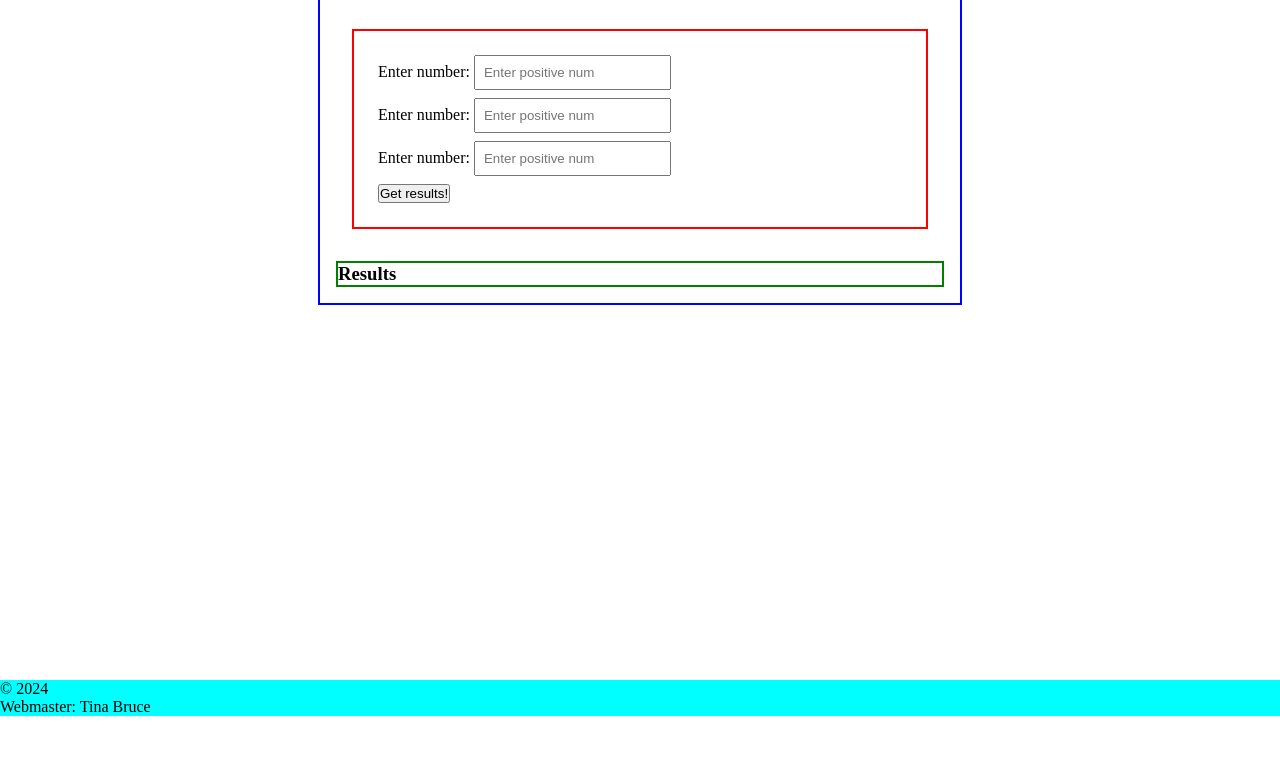
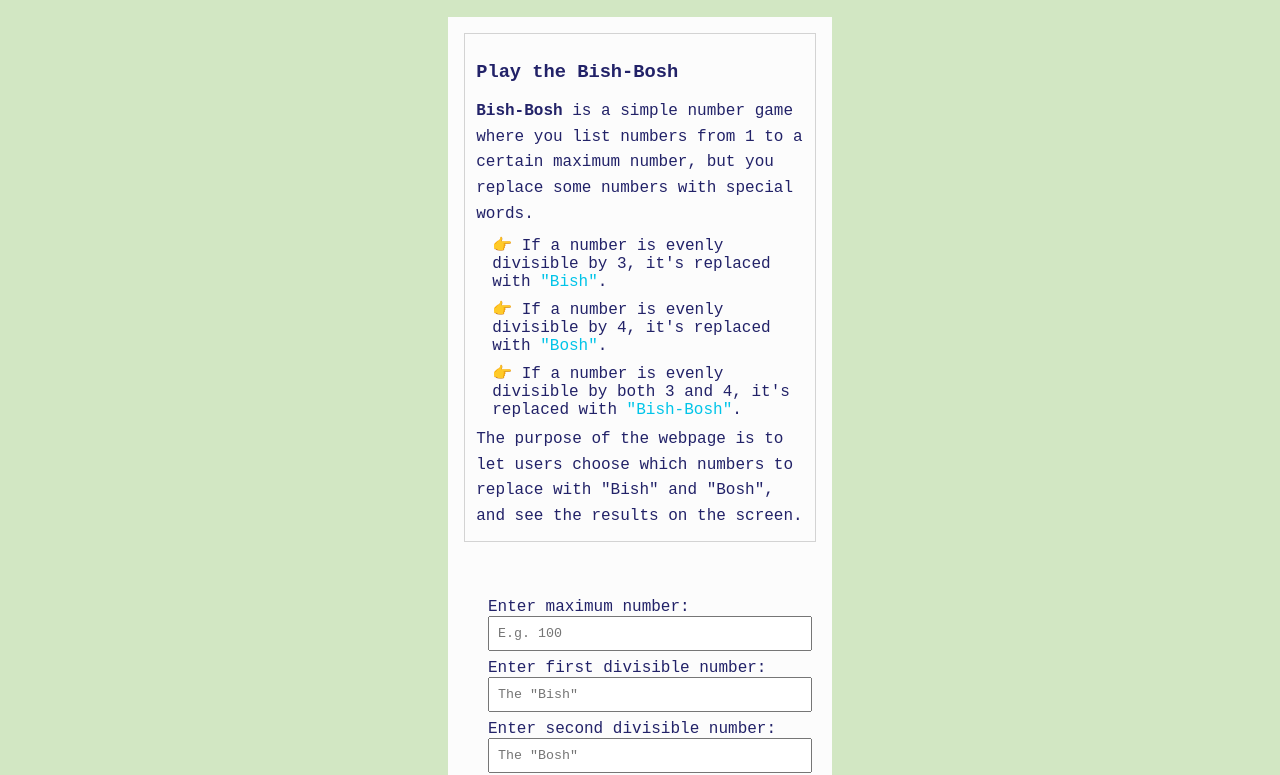
Before and after one commit to brucette/BishBosh, a plain HTML site: page index.html in a window 1280 px wide. Shown: the part 84-859 px from the top of the page. Before the commit the page ends 800 px from the top, so only its background shows below. Drawn offline with Linux system fonts and the light colour scheme; a web font is replaced by a local one.

Commit message:
BishBosh working

```diff
--- a/bishbosh.js
+++ b/bishbosh.js
@@ -1,30 +1,30 @@
 // Bish-Bosh
-// for (let number = 1; number <= 100; number++)
-// {
-//     if (number % 3 === 0 && number % 4 === 0) {
-//         console.log('Bish-Bosh');
-//     } else if (number % 3 === 0) {
-//         console.log('Bish');
-//     } else if (number % 4 === 0) {
-//         console.log('Bosh');
-//     } else {
-//         console.log(number);
-//     }
-// }
+for (let number = 1; number <= 100; number++)
+{
+    if (number % 3 === 0 && number % 4 === 0) {
+        console.log('Bish-Bosh');
+    } else if (number % 3 === 0) {
+        console.log('Bish');
+    } else if (number % 4 === 0) {
+        console.log('Bosh');
+    } else {
+        console.log(number);
+    }
+}
 
 // Bish-Bosh 2.0
-let loop = document.querySelector('#loop');
-let bish = document.querySelector('#bish');
-let bosh = document.querySelector('#bosh');
-let results = document.querySelector('#results');
-const form = document.getElementById('inputForm');
-form.addEventListener('submit', getUserInput);
-
+const results = document.querySelector('#results');
+const output = document.querySelector('.output-display');
+const clearBtn = document.querySelector('#clearBtn');
+const form = document.querySelector('#inputForm');
+const loop = form['loop'];
+const bish = form['bish'];
+const bosh = form['bosh'];
 
 const bishBosh = (loop, bish, bosh) => {
 
     let output = '';
-    // if number is less than 1 or 1?
+
     for (let number = 1; number <= loop; number++)
     {
         if (number % bish === 0 && number % bosh === 0) {
@@ -37,41 +37,23 @@ const bishBosh = (loop, bish, bosh) => {
             output += `${number}, `;
         }
     }
-    return output;
+
+    // Remove last comma
+    return output.slice(0, -2);
 }
 
-// const bishBosh = (loop, bish, bosh) => {
+function displayResults(event) {
 
-//     // if number is less than 1 or 1?
-//     for (let number = 1; number <= loop; number++)
-//     {
-//         if (number % bish === 0 && number % bosh === 0) {
-//             results.innerHTML += `<span>${'Bish-Bosh'}</span>`;
-//         } else if (number % bish === 0) {
-//             results.innerHTML += `<span>${'Bish'}</span>`;
-//         } else if (number % bosh === 0) {
-//             results.innerHTML += `<span>${'Bosh'}</span>`;
-//         } else {
-//             results.innerHTML += `<span>${number}</span>`;
-//         }
-//     }
-// }
+    event.preventDefault();
+    results.textContent = "";
+    output.classList.remove('hide');
+    results.textContent = bishBosh(loop.value, bish.value, bosh.value);
+};
 
-function getUserInput(event) {
-    event.preventDefault();
-    // let results = document.getElementById('results');
+function clearForm() {
+    form.reset();
+    output.classList.add('hide');
+}
 
-    results.textContent = "";
-
-    // let loop = document.getElementById('loop').value;
-    // let bish = document.getElementById('bish').value;
-    // let bosh = document.getElementById('bosh').value;
-
-    results.textContent = bishBosh(loop.value, bish.value, bosh.value);
-
-    // clear input fields
-    // document.getElementById('loop').value = "";
-    // document.getElementById('bish').value = "";
-    // document.getElementById('bosh').value = "";
-    form.reset();
-};
+form.addEventListener('submit', displayResults);
+clearBtn.addEventListener('click', clearForm);
--- a/index.html
+++ b/index.html
@@ -3,8 +3,10 @@
 <head>
     <meta charset="UTF-8">
     <meta name="viewport" content="width=device-width, initial-scale=1.0">
-    <!-- <link rel="stylesheet" href="reset.css"> -->
     <link rel="stylesheet" href="style.css">
+    <link rel="preconnect" href="https://fonts.googleapis.com">
+    <link rel="preconnect" href="https://fonts.gstatic.com" crossorigin>
+    <link href="https://fonts.googleapis.com/css2?family=Reddit+Mono:wght@200..900&display=swap" rel="stylesheet">
     <title>BishBosh</title>
 </head>
 <body>
@@ -14,47 +16,65 @@
 
     <main>
         <section>
-            <h3>Play the bish-bosh</h3>
-            <p></p>
+            <h3>Play the Bish-Bosh</h3>
+            <div>
+                <p class="intro"><strong>Bish-Bosh</strong> is a simple number game where you list
+                    numbers from 1 to a certain maximum number,
+                    but you replace some numbers with special words.</p>
+                <ul>
+                    <li>&#128073; If a number is evenly divisible by 3, it's replaced with <span class="bishBosh">"Bish"</span>.</li>
+                    <li>&#128073; If a number is evenly divisible by 4, it's replaced with <span class="bishBosh">"Bosh"</span>.</li>
+                    <li>&#128073; If a number is evenly divisible by both 3 and 4, it's replaced with <span class="bishBosh">"Bish-Bosh"</span>.</li>
+                </ul>
+                <p>
+                    The purpose of the webpage is to let users choose which numbers to replace with "Bish" and "Bosh", and
+                    see the results on the screen.
+                </p>
+            </div>
         </section>
 
-        <form action="" id="inputForm">
+        <form id="inputForm">
             <div class="input-container">
-                <label for="loop">Enter number: </label>
+                <label for="loop">Enter maximum number: </label>
                 <input
+                required
                 id="loop"
                 type="number"
                 min="0"
                 name="loop"
-                placeholder="Enter positive num">
+                placeholder="E.g. 100">
             </div>
             <div class="input-container">
-                <label for="bish">Enter number: </label>
+                <label for="bish">Enter first divisible number: </label>
                 <input
+                required
                 id="bish"
                 type="number"
                 min="0"
                 name="bish"
-                placeholder="Enter positive num">
+                placeholder="The &quot;Bish&quot;">
             </div>
             <div class="input-container">
-                <label for="bosh">Enter number: </label>
+                <label for="bosh">Enter second divisible number: </label>
                 <input
+                required
                 id="bosh"
                 type="number"
                 min="0"
                 name="bosh"
-                placeholder="Enter positive num">
+                placeholder="The &quot;Bosh&quot;">
             </div>
             <div class="input-container">
                 <button type="submit">Get results!</button>
             </div>
         </form>
 
-        <section class="output-display">
+        <section class="output-display hide">
             <h3>Results</h3>
-            <!-- <p id="results"></p> -->
             <div id="results"></div>
+            <div class="clearBtnWrapper">
+                <button id="clearBtn">Clear the form</button>
+            </div>
         </section>
     </main>
 
--- a/reset.css
+++ /dev/null
@@ -1,48 +0,0 @@
-/* http://meyerweb.com/eric/tools/css/reset/
-   v2.0 | 20110126
-   License: none (public domain)
-*/
-
-html, body, div, span, applet, object, iframe,
-h1, h2, h3, h4, h5, h6, p, blockquote, pre,
-a, abbr, acronym, address, big, cite, code,
-del, dfn, em, img, ins, kbd, q, s, samp,
-small, strike, strong, sub, sup, tt, var,
-b, u, i, center,
-dl, dt, dd, ol, ul, li,
-fieldset, form, label, legend,
-table, caption, tbody, tfoot, thead, tr, th, td,
-article, aside, canvas, details, embed,
-figure, figcaption, footer, header, hgroup,
-menu, nav, output, ruby, section, summary,
-time, mark, audio, video {
-	margin: 0;
-	padding: 0;
-	border: 0;
-	font-size: 100%;
-	font: inherit;
-	vertical-align: baseline;
-}
-/* HTML5 display-role reset for older browsers */
-article, aside, details, figcaption, figure,
-footer, header, hgroup, menu, nav, section {
-	display: block;
-}
-body {
-	line-height: 1;
-}
-ol, ul {
-	list-style: none;
-}
-blockquote, q {
-	quotes: none;
-}
-blockquote:before, blockquote:after,
-q:before, q:after {
-	content: '';
-	content: none;
-}
-table {
-	border-collapse: collapse;
-	border-spacing: 0;
-}
--- a/style.css
+++ b/style.css
@@ -1,41 +1,77 @@
 * {
     margin: 0;
     padding: 0 ;
+    font-family: "Reddit Mono", monospace;
 }
 
 body {
     min-height: 100vh;
     position: relative;
+    display: flex;
+    flex-direction: column;
+    background-color: #d2e7c3;
+}
+
+header, footer, #clearBtn {
+    background-color: #01c4e8;
+    color: #fcfcfc;
 }
 
 header {
-    background-color: aqua;
+    padding: 1rem;
 }
 
 main {
-    width: 50%;
-    margin: 0 auto;
-    border: 2px solid blue;
+    display: flex;
+    flex-direction: column;
+    flex-grow: 1;
+    width: 80%;
+    margin: 2rem auto;
+    /* border: 2px solid blue; */
+    color: rgb(34, 34, 104);
+    background-color: #fcfcfc;
 }
 
-form {
-    border: 2px solid red;
-    padding: 1rem;
-    margin: 2rem;
+section {
+    border: 1px solid lightgray;
+    padding: 0.7rem;
+    margin: 1rem;
 }
-section {
-    border: 2px solid green;
-    margin: 1rem;
+
+h3 {
+ margin: 1rem 0;
+}
+
+p {
+    line-height: 1.6rem;
+}
+
+ul {
+    list-style-type: none;
+    list-style-position: inside;
+}
+
+li {
+    margin: 0.5rem 0 0.5rem 1rem;
+}
+
+.bishBosh {
+    color: #01c4e8;
 }
 
 .input-container {
     margin: 0.5rem;
-    /* display: flex;
-    flex-direction: column; */
+}
+
+form {
+    /* border: 2px solid red; */
+    padding: 1rem;
+    margin: 1rem;
 }
 
 input {
     padding: 0.5rem;
+    width: 100%;
 }
 
 /* Remove arrows from input fields */
@@ -49,16 +85,55 @@ input[type=number]{
     -moz-appearance: textfield;
 }
 
+button {
+    /* background-color: #01c4e8; */
+    background-color: #d2e7c3;
+    color: #fcfcfc;
+    color: rgb(34, 34, 104);
+    padding: 0.7rem;
+    border: 1px solid #d2e7c3;
+}
+
+button:hover {
+    background-color: #83907b;
+    color: #fcfcfc;
+    cursor: pointer;
+}
+
 .output-display {
     display: flex;
     flex-direction: column;
 }
 
+.hide {
+    display: none;
+}
+
+.clearBtnWrapper {
+    margin: 1rem;
+}
+
 footer {
-    background-color: aqua;
+    padding: 0.5rem;
+    margin-top: 2rem;
     width: 100vw;
-    position: absolute;
     bottom: 0;
 }
-/* turkoosi O1C4E8
-vaalean vihree D2E7C3 */
+
+@media (min-width: 768px) {
+    main {
+        width: 50%;
+    }
+}
+
+@media (min-width: 1024px) {
+    main {
+        width: 40%;
+    }
+}
+
+@media (min-width: 1200px) {
+    main {
+        width: 30%;
+    }
+}
```
